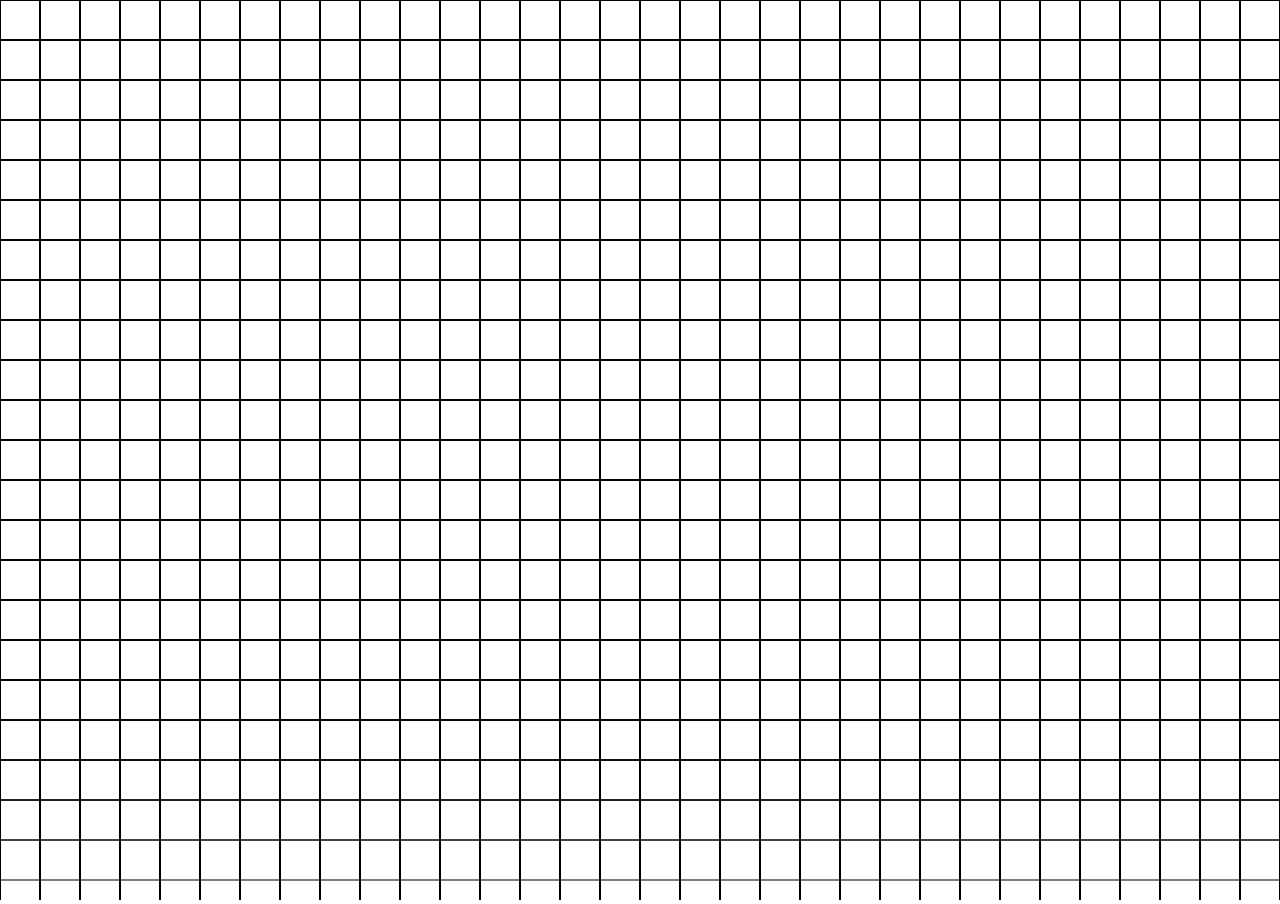
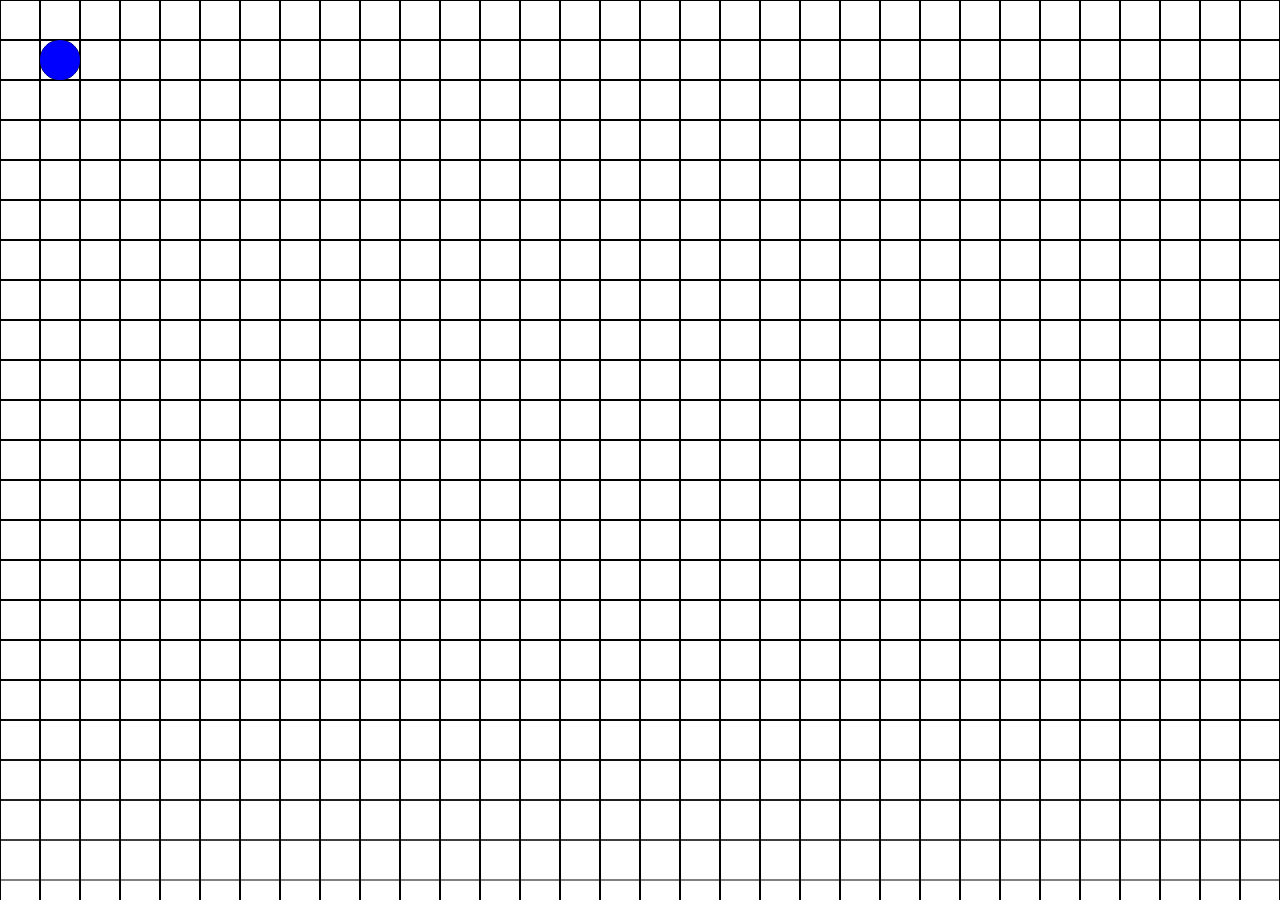
Before and after one commit to pgiordano9/dnd5e-map, a Gatsby site: page / in a window 1280 px wide. Shown: the top 904 px of the page. Built offline with nearby package versions, Linux system fonts and the light colour scheme; Gatsby itself is replaced by a stand-in of ours.

Commit message:
movement with presses including diagonal movement.

```diff
--- a/src/pages/index.js
+++ b/src/pages/index.js
@@ -24,38 +24,92 @@ const IndexPage = () => {
       }
     }
 
-    ctx.beginPath();
-    ctx.arc(60, 60, 20, 0, 2 * Math.PI);
-    ctx.stroke();
-    ctx.fillStyle = "red";
-    ctx.fill();
+    drawGrid();
 
-    document.addEventListener("keydown", logKey);
+    let redX = 60;
+    let redY = 60;
 
-    let x = canvas.width / 2;
-    let y = canvas.height - 30;
-    let dx = 2;
-    let dy = -2;
-
-    function draw() {
-      ctx.clearRect(0, 0, canvas.width, canvas.height);
-      drawGrid();
+    function drawCircle() {
       ctx.beginPath();
-      ctx.arc(x, y, 10, 0, Math.PI * 2);
-      ctx.fillStyle = "#0095DD";
+      ctx.arc(redX, redY, 20, 0, 2 * Math.PI);
+      ctx.stroke();
+      ctx.fillStyle = "blue";
       ctx.fill();
-      ctx.closePath();
-      x += dx;
-      y += dy;
     }
 
-    setInterval(draw, 1);
+    drawCircle();
+
+    document.addEventListener("keydown", listen);
+
+//    let x = canvas.width / 2;
+//    let y = canvas.height - 30;
+//    let dx = 2;
+//    let dy = -2;
+//
+//    function draw() {
+//      ctx.clearRect(0, 0, canvas.width, canvas.height);
+//      drawGrid();
+//      ctx.beginPath();
+//      ctx.arc(x, y, 10, 0, Math.PI * 2);
+//      ctx.fillStyle = "#0095DD";
+//      ctx.fill();
+//      ctx.closePath();
+//      x += dx;
+//      y += dy;
+//    }
+
+    //setInterval(draw, 1);
+    function listen(e) {
+      console.log(e.code);
+      if (e.code === "KeyS") {
+        ctx.clearRect(0, 0, canvas.width, canvas.height);
+        redY += 40;
+        drawCircle();
+        drawGrid();
+      } else if (e.code === "KeyD") {
+        ctx.clearRect(0, 0, canvas.width, canvas.height);
+        redX += 40;
+        drawCircle();
+        drawGrid();
+      } else if (e.code === "KeyW") {
+        ctx.clearRect(0, 0, canvas.width, canvas.height);
+        redY -= 40;
+        drawCircle();
+        drawGrid();
+      } else if (e.code === "KeyA") {
+        ctx.clearRect(0, 0, canvas.width, canvas.height);
+        redX -= 40;
+        drawCircle();
+        drawGrid();
+      } else if (e.code === "KeyQ") {
+        ctx.clearRect(0, 0, canvas.width, canvas.height);
+        redX -= 40;
+        redY -= 40;
+        drawCircle();
+        drawGrid();
+      } else if (e.code === "KeyE") {
+        ctx.clearRect(0, 0, canvas.width, canvas.height);
+        redX += 40;
+        redY -= 40;
+        drawCircle();
+        drawGrid();
+      } else if (e.code === "Backquote") {
+        ctx.clearRect(0, 0, canvas.width, canvas.height);
+        redX -= 40;
+        redY += 40;
+        drawCircle();
+        drawGrid();
+      } else if (e.code === "KeyC") {
+        ctx.clearRect(0, 0, canvas.width, canvas.height);
+        redX += 40;
+        redY += 40;
+        drawCircle();
+        drawGrid();
+      }
+    }
 
     });
 
-  function logKey(e) {
-    console.log(` ${e.code}`);
-  }
 
 
   return (
```
